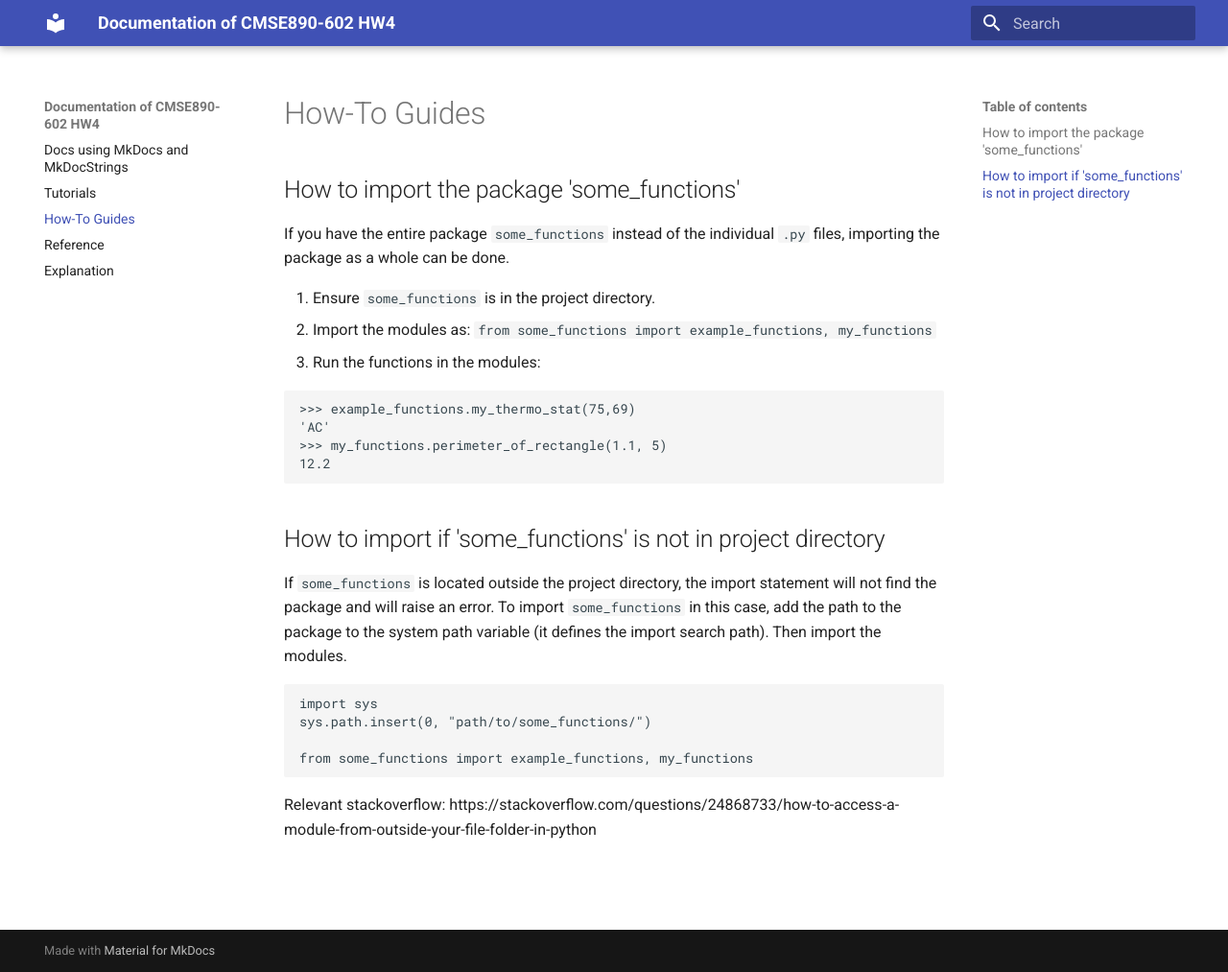
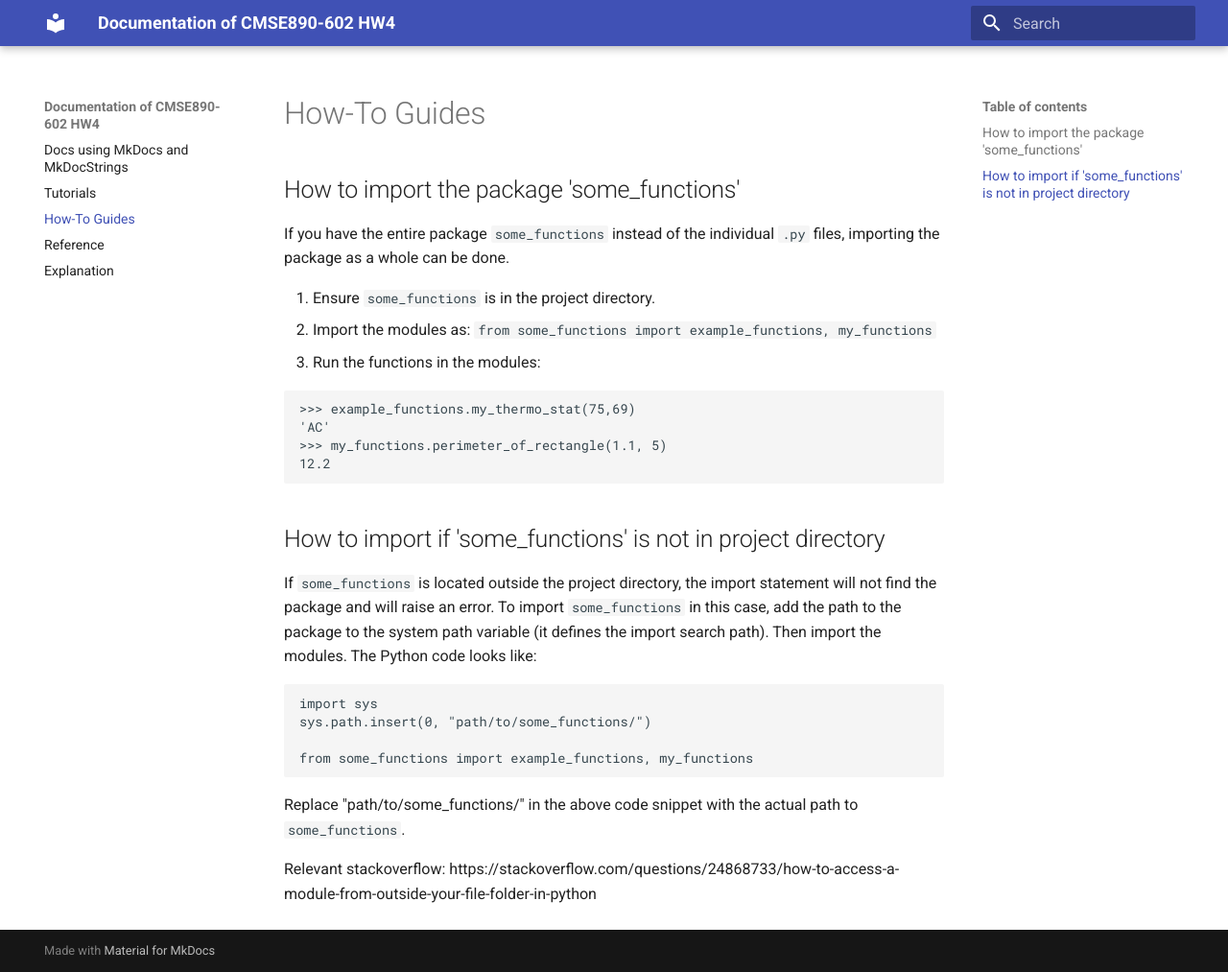
Before and after one commit to amansnama/4hw-docs-ghpages, an MkDocs documentation site: the page built from docs/how-to-guides.md, in a window 1280 px wide and 1013 px high. Shown: the whole window at 96% size. Built offline with MkDocs 1.6.1 and Material for MkDocs 9.7.7, drawn with Linux system fonts in a browser that asks for light colours.

Commit message:
minor additions

````diff
--- a/docs/how-to-guides.md
+++ b/docs/how-to-guides.md
@@ -15,12 +15,13 @@ If you have the entire package `some_functions` instead of the individual `.py`
 
 ## How to import if 'some_functions' is not in project directory
 
-If `some_functions` is located outside the project directory, the import statement will not find the package and will raise an error. To import `some_functions` in this case, add the path to the package to the system path variable (it defines the import search path). Then import the modules.
-
+If `some_functions` is located outside the project directory, the import statement will not find the package and will raise an error. To import `some_functions` in this case, add the path to the package to the system path variable (it defines the import search path). Then import the modules. The Python code looks like:
 ```
 import sys
 sys.path.insert(0, "path/to/some_functions/")
 
 from some_functions import example_functions, my_functions
 ```
+Replace "path/to/some_functions/" in the above code snippet with the actual path to `some_functions`.
+
 Relevant stackoverflow: https://stackoverflow.com/questions/24868733/how-to-access-a-module-from-outside-your-file-folder-in-python
````
Also changed, not shown: docs/explanation.md (+1 -1 lines).
